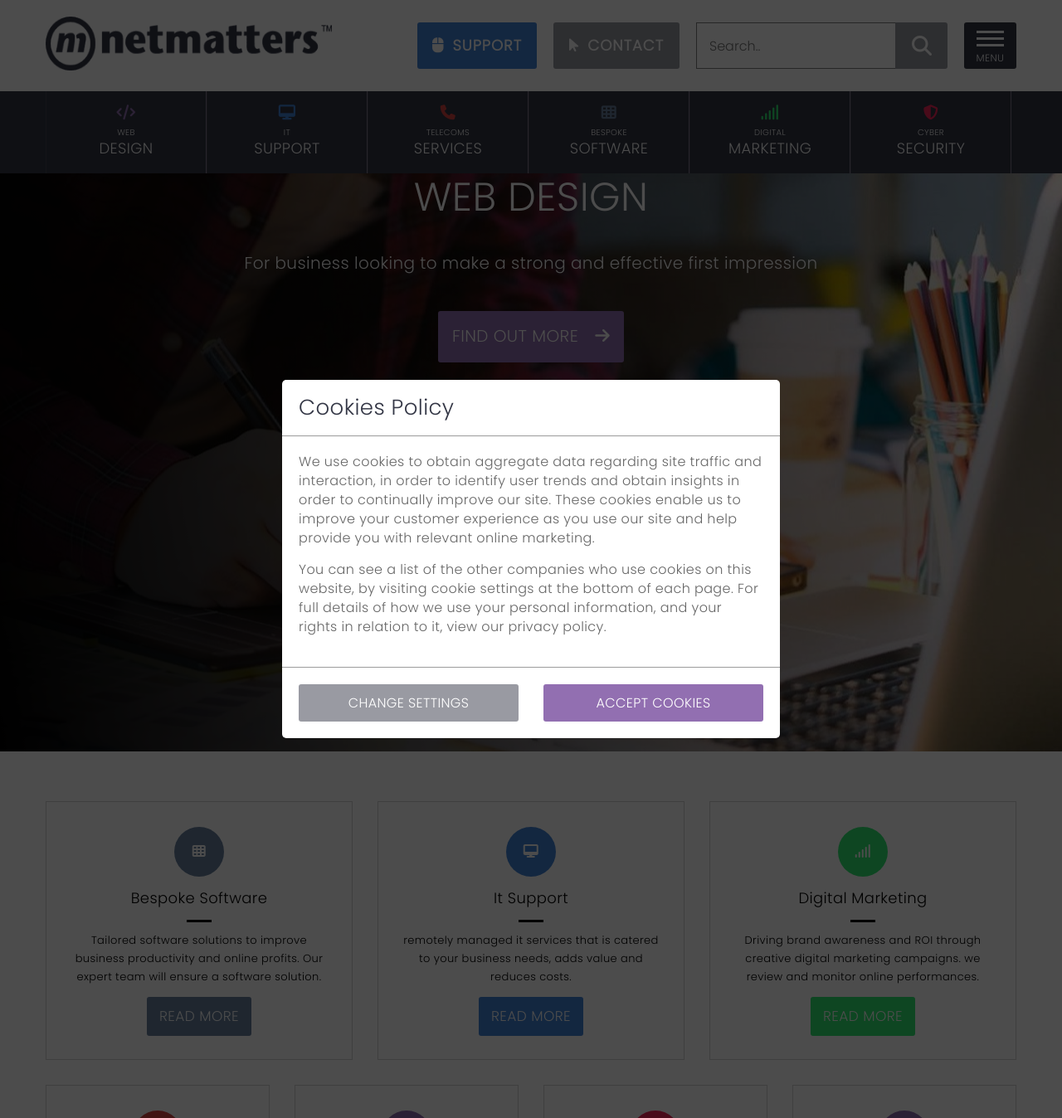
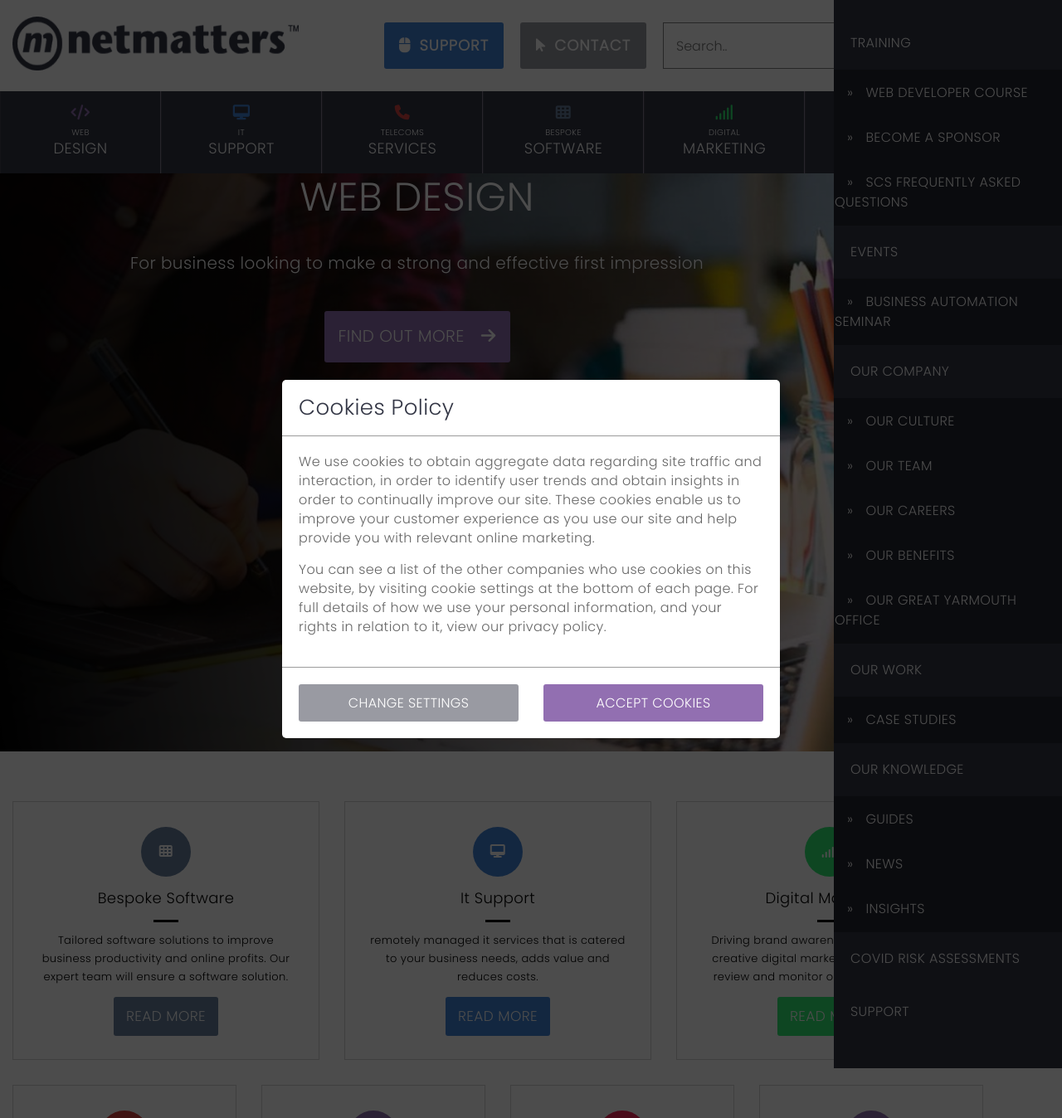
Before and after one commit to Gammage/PHP_JS_HTML_CSS_reflection, a PHP site: page / in a window 1280 px wide. Shown: the whole page at 83% size. Run offline with PHP 8.4, Linux system fonts and the light colour scheme; some libraries are stand-ins or nearby versions.

Commit message:
Burger sidebar nearly finished, border remains

```diff
--- a/Project_files/CSS/styles.css
+++ b/Project_files/CSS/styles.css
@@ -619,8 +619,92 @@
 
 body {
   letter-spacing: 0.4px;
-  background-color: white;
+  margin-right: 275px;
+}
+
+#side_menu {
+  width: 275px;
+  background-color: #333645;
+  position: absolute;
+  top: 0;
+  right: 0;
+}
+
+#side_menu .small_screen_menu {
+  padding: 0px 20px 20px 20px;
+}
+
+#side_menu .small_screen_menu a {
+  display: block;
+}
+
+#side_menu .small_screen_menu ul {
+  margin-top: 20px;
+}
+
+#side_menu .small_screen_menu ul li a {
+  padding: 10px;
+}
+
+#side_menu .side_menu_btn {
+  text-align: center;
+  padding: 20px;
+  margin-top: 20px;
+  text-decoration: none;
+}
+
+#side_menu .side_menu_btn i {
+  display: block;
+}
+
+#side_menu .unmarked_list,
+#side_menu .marked_list {
   margin: 0;
+  padding-left: 0;
+  border: 1px solid #22242e;
+}
+
+#side_menu .unmarked_list li,
+#side_menu .marked_list li {
+  list-style: none;
+  background-color: #22242e;
+}
+
+#side_menu .unmarked_list li a,
+#side_menu .marked_list li a {
+  text-decoration: none;
+  color: white;
+}
+
+#side_menu .unmarked_list {
+  border-radius: 5px;
+}
+
+#side_menu .side_menu_default {
+  list-style-type: none;
+  padding: 20px 0px;
+}
+
+#side_menu .side_menu_default .side_menu_links {
+  text-decoration: none;
+  color: white;
+  display: block;
+  padding: 20px;
+  list-style-type: none;
+}
+
+#side_menu .unmarked_list {
+  text-align: center;
+}
+
+#side_menu .marked_list a {
+  display: block;
+  padding: 15px 0px;
+}
+
+#side_menu .marked_list a:before {
+  content: "»";
+  padding: 0px 15px;
 }
 
 .modal_lock {
@@ -1970,6 +2054,9 @@
 }
 
 @media (min-width: 992px) {
+  .small_screen_menu {
+    display: none;
+  }
   header #static_head #header_container,
   header #floaty_head #header_container {
     height: 110px;
--- a/Project_files/SCSS/_mixins.scss
+++ b/Project_files/SCSS/_mixins.scss
@@ -82,6 +82,8 @@
         background-color: $light_colour;
     }
 
+
+    //MAIN NAVIGATION COLOURS
     .card_#{$name}:hover {
         background-color: $light_colour;
         color: white; // Make all text white on hover
@@ -102,4 +104,6 @@
             color: $light_colour;
         }
     }
+
+    //SIDE BAR COLOURS FROM BURGER MENU
 }
--- a/Project_files/SCSS/styles.scss
+++ b/Project_files/SCSS/styles.scss
@@ -11,8 +11,104 @@
 body {
     letter-spacing: 0.4px;
     // background-color: lightgray;
-    background-color: white;
-    margin: 0;
+    // background-color: white;
+    margin-right: 275px;
+    // overflow: hidden;
+}
+
+#side_menu {
+    width: 275px;
+    background-color: $navigation-back;
+    position: absolute;
+    top: 0;
+    right: 0;
+
+    .small_screen_menu {
+
+        padding: 0px 20px 20px 20px;
+
+        a {
+            display: block;
+        }
+
+        ul {
+            margin-top: 20px;
+
+            li {
+                a {
+                    padding: 10px;
+                    // border-bottom: solid 0.5px $navigation-border-dark;
+                    // border-top: solid 0.5px $navigation-border-light;
+                }
+            }
+        }
+    }
+
+    .side_menu_btn {
+        text-align: center;
+        padding: 20px;
+        // border: 1px solid white;
+        // border-bottom: solid 0.5px $navigation-border-dark;
+        // border-top: solid 0.5px $navigation-border-light;
+        margin-top: 20px;
+        text-decoration: none;
+
+        i {
+            display: block;
+        }
+    }
+
+    .unmarked_list,
+    .marked_list {
+        margin: 0;
+        padding-left: 0;
+        border: 1px solid #22242e;
+
+        li {
+            list-style: none;
+            background-color: #22242e;
+
+            a {
+                text-decoration: none;
+                color: white;
+            }
+        }
+    }
+
+    .unmarked_list {
+        border-radius: 5px;
+    }
+
+    .side_menu_default{
+
+        list-style-type: none;
+        padding: 20px 0px;
+
+        .side_menu_links {
+            text-decoration: none;
+            color: white;
+            display: block;
+            padding: 20px;
+            list-style-type: none;
+        }
+    }
+
+    .unmarked_list {
+        text-align: center;
+    }
+
+    .marked_list {
+        a {
+            display: block;
+            padding: 15px 0px;
+
+            &:before {
+                content: "»";
+                padding: 0px 15px;
+            }
+        }
+    }
+
 }
 
 .modal_lock {
@@ -387,7 +483,6 @@
         display: block;
     }
 }
-
 
 .slideshow_container {
 
@@ -1296,6 +1391,16 @@
 
 @media (min-width: 992px) {
 
+    .small_screen_menu {
+        display: none;
+    }
+
+    // .side_menu_default {
+    //     .small_screen_menu {
+    //         display: none;
+    //     }
+    // }
+
     header {
 
         #static_head,
--- a/Project_files/index.html
+++ b/Project_files/index.html
@@ -12,10 +12,124 @@
         <meta http-equiv="X-UA-Compatible" content="IE=edge">
         <meta name="viewport" content="width=device-width, initial-scale=1, maximum-scale=1"/>
 
-        <!-- Slick carousel css -->
-        <!-- <link rel="stylesheet" type="text/css" href="Plugins/slick/slick.css"/> -->
     </head>
     <body id="body">
+
+        <div id="side_menu">
+            <ul class="small_screen_menu">
+                <li><a class="side_menu_btn"  href="#">CONTACT US</a></li>
+
+                <li><a href="#" class="button_web side_menu_btn"><i class="fas fa-code"></i><small>web<br></small>DESIGN</a>
+                    <ul class="unmarked_list">
+                        <li><a href="#">STYLISH WEBSITES</a></li>
+                        <li><a href="#">ECOMMERCE STORES</a></li>
+                        <li><a href="#">BRANDING</a></li>
+                        <li><a href="#">APPS</a></li>
+                        <li><a href="#">WEB HOSTING</a></li>
+                        <li><a href="#">PAY MONTHLY WEBSITES</a></li>
+                    </ul>
+                </li>
+
+                <li><a href="#" class="nav_button button_it side_menu_btn"><i class="fas fa-desktop"></i><small>it<br></small>support</a>
+                <ul class="unmarked_list">
+                    <li><a href="#">MANAGED IT</a></li>
+                    <li><a href="#">BUSINESS IT</a></li>
+                    <li><a href="#">OFFICE 365</a></li>
+                    <li><a href="#">CONSULTANCY</a></li>
+                    <li><a href="#">CLOUD PROVIDER</a></li>
+                    <li><a href="#">DATA BACKUP</a></li>
+                </ul>
+                </li>
+
+                <li><a href="#" class="nav_button button_telecoms side_menu_btn"><i class="fas fa-phone"></i><small>telecoms<br></small>services</a>
+                <ul class="unmarked_list">
+                    <li><a href="#">GIGABIT VOUCHER</a></li>
+                    <li><a href="#">HOSTED VOIP</a></li>
+                    <li><a href="#">BUSINESS VOIP</a></li>
+                    <li><a href="#">BUSINESS BROADBAND</a></li>
+                    <li><a href="#">LEASED LINE</a></li>
+                    <li><a href="#">3CX SYSTEMS</a></li>
+                </ul>
+                </li>
+
+                <li><a href="#" class="nav_button button_bespoke side_menu_btn"><i class="fas fa-th"></i><small>bespoke<br></small>software</a>
+                <ul class="unmarked_list">
+                    <li><a href="#">WORKFLOW SOLUTIONS</a></li>
+                    <li><a href="#">AUTOMATION</a></li>
+                    <li><a href="#">SYSTEM INTEGRATION</a></li>
+                    <li><a href="#">DATABASE MANAGEMENT</a></li>
+                    <li><a href="#">SHAREPOINT</a></li>
+                    <li><a href="#">ERP</a></li>
+                </ul>
+                </li>
+
+                <li><a href="#" class="nav_button button_digital side_menu_btn"><i class="fas fa-signal"></i><small>digital<br></small>marketing</a>
+                <ul class="unmarked_list">
+                    <li><a href="#">SEARCH(SEO)</a></li>
+                    <li><a href="#">PAID(PPC)</a></li>
+                    <li><a href="#">CONVERSION(CRO)</a></li>
+                    <li><a href="#">EMAIL</a></li>
+                    <li><a href="#">SOCIAL MEDIA</a></li>
+                    <li><a href="#">CONTENT</a></li>
+                </ul>
+                </li>
+
+                <li><a href="#" class="nav_button button_cyber side_menu_btn"><i class="fas fa-shield-alt"></i><small>cyber<br></small>security</a>
+                <ul class="unmarked_list">
+                    <li><a href="#">ASSESSMENT</a></li>
+                    <li><a href="#">MANAGEMENT</a></li>
+                    <li><a href="#">PENETRATION TESTING</a></li>
+                    <li><a href="#">CYBER ESSENTIALS</a></li>
+                    <li><a href="#">PCI/DSS</a></li>
+                    <li><a href="#">HACKER PREVENTION</a></li>
+                </ul>
+                </li>
+            </ul>
+
+            <ul class="side_menu_default">
+                <li><a class="side_menu_links" href="#">TRAINING</a>
+                    <ul class="marked_list">
+                        <li><a href="#">WEB DEVELOPER COURSE</a></li>
+                        <li><a href="#">BECOME A SPONSOR</a></li>
+                        <li><a href="#">SCS FREQUENTLY ASKED QUESTIONS</a></li>
+                    </ul>
+                </li>
+
+                <li><a class="side_menu_links" href="#">EVENTS</a>
+                    <ul class="marked_list">
+                        <li><a href="#">BUSINESS AUTOMATION SEMINAR</a></li>
+                    </ul>
+                </li>
+
+                <li><a class="side_menu_links" href="#">OUR COMPANY</a>
+                    <ul class="marked_list">
+                        <li><a href="#">OUR CULTURE</a></li>
+                        <li><a href="#">OUR TEAM</a></li>
+                        <li><a href="#">OUR CAREERS</a></li>
+                        <li><a href="#">OUR BENEFITS</a></li>
+                        <li><a href="#">OUR GREAT YARMOUTH OFFICE</a></li>
+                    </ul>
+                </li>
+
+                <li><a class="side_menu_links" href="#">OUR WORK</a>
+                    <ul class="marked_list">
+                        <li><a href="#">CASE STUDIES</a></li>
+                    </ul>
+                </li>
+
+                <li><a class="side_menu_links" href="#">OUR KNOWLEDGE</a>
+                    <ul class="marked_list">
+                        <li><a href="#">GUIDES</a></li>
+                        <li><a href="#">NEWS</a></li>
+                        <li><a href="#">INSIGHTS</a></li>
+                    </ul>
+                </li>
+
+                <li><a class="side_menu_links" href="#">COVID RISK ASSESSMENTS</a>
+                <li><a class="side_menu_links small_screen_menu" href="#">SUPPORT</a>
+            </ul>
+
+        </div>
 
         <header>
             <div id="static_head">
```
Also changed, not shown: Project_files/Scripts/burger_menu.js (added), 1 other file.
